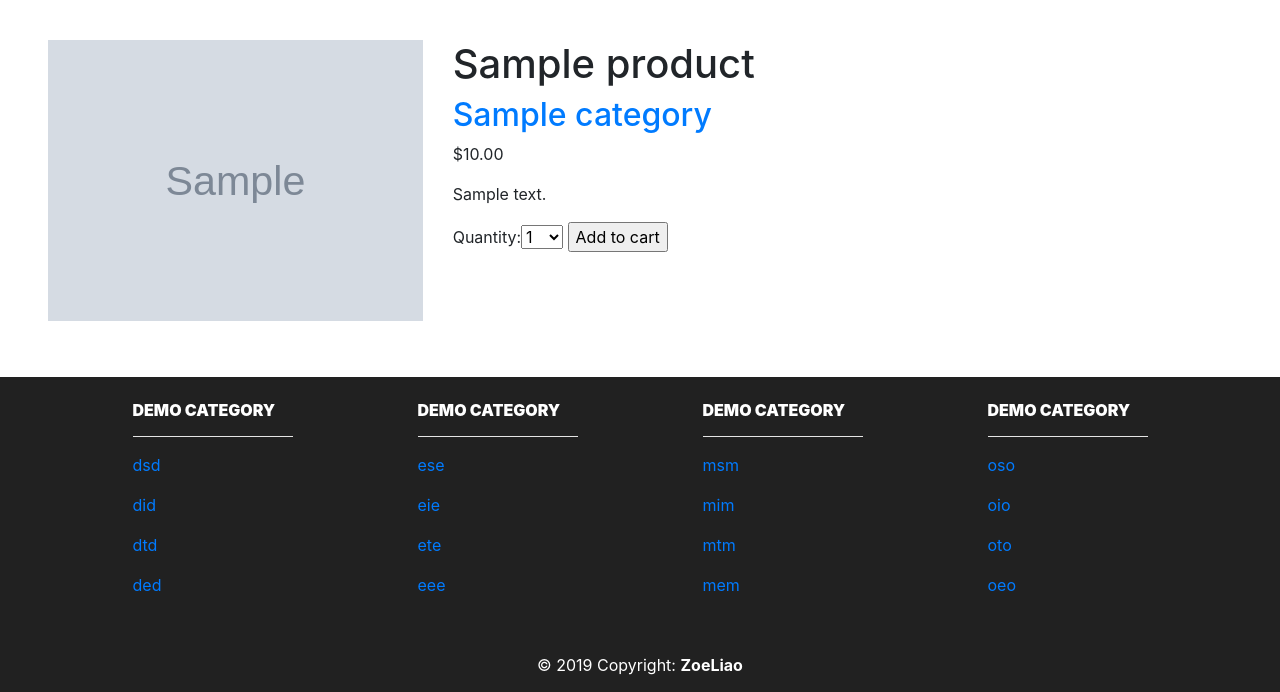
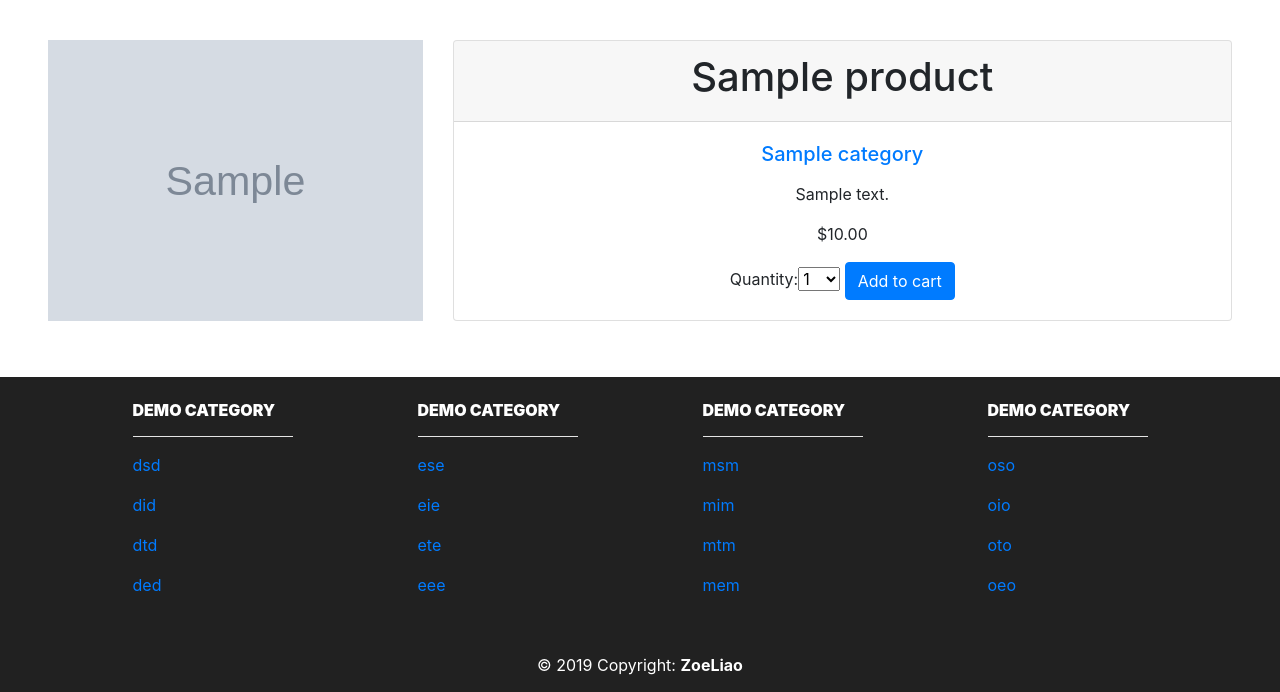
Before and after one commit to ZoeLiao/python-Django-demo, a Django app: a page that uses demo/templates/shop/product/detail.html in a window 1280 px wide. Shown: the part 64-756 px from the top of the page. Run offline with Django 3.2, Linux system fonts and the light colour scheme; tables that the repository leaves empty hold one stand-in row (values such as "Sample post"); grey boxes marked "Sample" are stand-in pictures; parts of the project's set-up code (start-up, migrations or seed data) failed here and were passed over; some libraries are stand-ins or nearby versions.

Commit message:
Improve the style

```diff
--- a/demo/templates/shop/homepage.html
+++ b/demo/templates/shop/homepage.html
@@ -12,7 +12,7 @@
 
     <div class="row px-5 mt-5">
         {% for category in categories %}
-            <div class="col-6">
+            <div class="col-md-6 col-lg-6 col-xl-6 mt-3">
                 <div class="card">
                     <div class="demo-grey">
                         <a href="{{ category.get_absolute_url }}">
--- a/demo/templates/shop/product/detail.html
+++ b/demo/templates/shop/product/detail.html
@@ -17,24 +17,24 @@
             </div>
 
             <div class="col-8">
+                <div class="card text-center">
+                    <div class="card-header">
+                        <h1>{{ product.name }}</h1>
+                    </div>
+                    <div class="card-body">
+                        <h5 class="card-title">
+                            <a href="{{ product.category.get_absolute_url }}">{{ product.category }}</a>
+                        </h5>
+                        <p class="card-text">{{ product.description|linebreaks }}</p>
+                        <p class="card-text">${{ product.price }}</p>
+                        <form action="{% url 'cart:cart_add' product.id%}" method="post">
+                            {{ cart_product_form }}
+                            {% csrf_token %}
+                            <input type="submit" class="btn btn-primary" value="Add to cart">
+                        </form>
+                    </div>
+                </div>
 
-                <h1>{{ product.name }}</h1>
-
-                <h2>
-                    <a href="{{ product.category.get_absolute_url }}">
-                        {{ product.category }}
-                    </a>
-                </h2>
-
-                <p class="price">${{ product.price }}</p>
-
-                {{ product.description|linebreaks }}
-
-                <form action="{% url 'cart:cart_add' product.id%}" method="post">
-                    {{ cart_product_form }}
-                    {% csrf_token %}
-                    <input type="submit" value="Add to cart">
-                </form>
             </div>
         </div>
     </div>
```
Also changed, not shown: demo/templates/cart/detail.html (+12 -10 lines), demo/templates/shop/product/list.html (+4 -4 lines).
